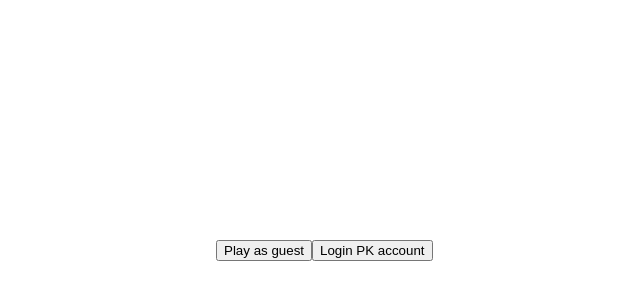
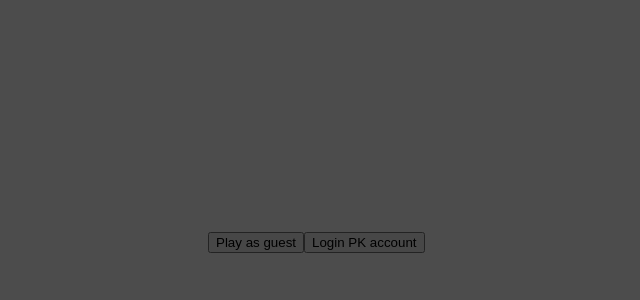
Before and after one commit to briuin/pk-connect, a React app: page / in a window 1280 px wide. Shown: the part 68-368 px from the top of the page, without its empty margins (282-922 px from the left). Built offline with nearby package versions, Linux system fonts and the light colour scheme; what single-spa-react would draw is missing.

Commit message:
add function to guest button

```diff
--- a/src/components/ConnectionStatus.css
+++ b/src/components/ConnectionStatus.css
@@ -4,12 +4,20 @@
 .pkc-modal {
   position: fixed;
   z-index: 500;
+  top: 0;
+  left: 0;
   width: 100%;
   height: 100vh;
   display: flex;
   justify-content: center;
   align-items: center;
 }
+.pkc-modal-overlay {
+  position: absolute;
+  width: 100%;
+  height: 100%;
+  background: rgba(0, 0, 0, 0.7);
+}
 .pkc-modal-content {
   width: 300px;
   height: 200px;
--- a/src/components/ConnectionStatus.js
+++ b/src/components/ConnectionStatus.js
@@ -36,6 +36,7 @@ export default function ConnectionStatus() {
   // const classes = useStyles();
   const tokenJSON = localStorage.getItem("token");
   const [token, setToken] = useState(tokenJSON && JSON.parse(tokenJSON).value);
+  let isLoading = false;
 
   useEffect(async () => {
     if (!token) {
@@ -64,13 +65,31 @@ export default function ConnectionStatus() {
     location.href = "https://pk.land/#/account/login";
   }
 
+  function play() {
+    if (isLoading) {
+      return;
+    }
+    isLoading = true;
+    fetch("https://pk-center.herokuapp.com/auth/guest", {
+      method: "POST",
+    })
+      .then((response) => response.json())
+      .then((data) => {
+        localStorage.setItem("token", JSON.stringify({value: data.access_token}));
+        setToken(data.access_token);
+      }).finally(() => {
+        isLoading = false;
+      });
+  }
+
   return (
       <React.Fragment>
         {token && <div className='pkc-status'>connected</div>}
         {!token && (
           <div className='pkc-modal'>
+            <div className='pkc-modal-overlay'></div>
             <div className='pkc-modal-content'>
-              <button>Play as guest</button>
+              <button onClick={play}>Play as guest</button>
               <button onClick={login}>Login PK account</button>
             </div>
           </div>
```
Also changed, not shown: 2 other files (tests, documents, lock files or other folders).
